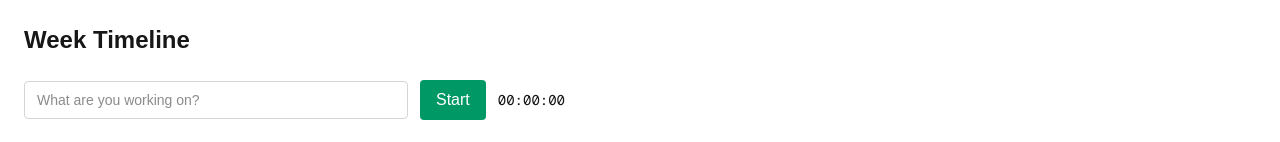
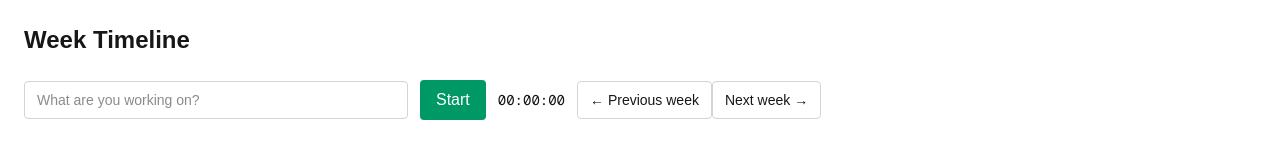
Before and after one commit to ledlkarel/time-tracker, a Next.js app: page /timer in a window 1280 px wide. Shown: the top 142 px of the page. Built offline with nearby package versions, Linux system fonts and the light colour scheme; no server answers; the database is empty.

Commit message:
added buttons to change week

```diff
--- a/app/timer/page.tsx
+++ b/app/timer/page.tsx
@@ -14,6 +14,8 @@ export default function TimerPage() {
         runningDurationSeconds,
         handleStart,
         handleStop,
+        goToPreviousWeek,
+        goToNextWeek,
     } = useTimerEntries();
     const [taskNameInput, setTaskNameInput] = useState("");
     return (
@@ -47,6 +49,22 @@ export default function TimerPage() {
                 <p className="font-mono text-sm text-white-700">
                     {formatDuration(runningDurationSeconds)}
                 </p>
+                <div>
+                    <button
+                        type="button"
+                        onClick={goToPreviousWeek}
+                        className="rounded border border-neutral-300 px-3 py-2 text-sm hover:bg-neutral-50"
+                    >
+                        ← Previous week
+                    </button>
+                    <button
+                        type="button"
+                        onClick={goToNextWeek}
+                        className="rounded border border-neutral-300 px-3 py-2 text-sm hover:bg-neutral-50"
+                    >
+                        Next week →
+                    </button>
+                </div>
             </div>
             {errorMessage ? (
                 <p className="mt-4 rounded bg-red-50 p-3 text-sm text-red-700">
--- a/app/timer/timer.utils.ts
+++ b/app/timer/timer.utils.ts
@@ -1,8 +1,8 @@
 import { CalendarDay } from "./timer.types";
 
-export function getCurrentWeek(): CalendarDay[] {
+export function getWeekFromDate(baseDate: Date): CalendarDay[] {
     const today = new Date();
-    const monday = new Date(today);
+    const monday = new Date(baseDate);
     const dayOfWeek = monday.getDay();
     const daysFromMonday = (dayOfWeek + 6) % 7;
     monday.setDate(monday.getDate() - daysFromMonday);
@@ -16,6 +16,9 @@ export function getCurrentWeek(): CalendarDay[] {
             isToday: day.toDateString() === today.toDateString(),
         };
     });
+}
+export function getCurrentWeek(): CalendarDay[] {
+    return getWeekFromDate(new Date());
 }
 
 export function toLocalIsoDate(value: string): string {
--- a/app/timer/useTimerEntries.ts
+++ b/app/timer/useTimerEntries.ts
@@ -3,7 +3,7 @@
 import { createClient } from "@/src/lib/supabase/client";
 import { useCallback, useEffect, useMemo, useState } from "react";
 import { CalendarDay, TimeEntry } from "./timer.types";
-import { getCurrentWeek, sameLocalDate, toLocalIsoDate } from "./timer.utils";
+import { getWeekFromDate, sameLocalDate, toLocalIsoDate } from "./timer.utils";
 
 type TimeEntryRow = {
     id: string | number;
@@ -13,7 +13,12 @@ type TimeEntryRow = {
 };
 export function useTimerEntries() {
     const supabase = useMemo(() => createClient(), []);
-    const week = useMemo(() => getCurrentWeek(), []);
+    const [weekOffset, setWeekOffset] = useState(0);
+    const week = useMemo(() => {
+        const base = new Date();
+        base.setDate(base.getDate() + weekOffset * 7);
+        return getWeekFromDate(base);
+    }, [weekOffset]);
     const today = week.find((day) => day.isToday) ?? week[0];
     const [nowMs, setNowMs] = useState(() => Date.now());
     const [selectedDate, setSelectedDate] = useState(today.isoDate);
@@ -22,10 +27,13 @@ export function useTimerEntries() {
     const [isLoadingEntries, setIsLoadingEntries] = useState(true);
     const [errorMessage, setErrorMessage] = useState<string | null>(null);
     const [runningEntryId, setRunningEntryId] = useState<string | null>(null);
-    const entriesForSelectedDate = useMemo(
-        () => entries.filter((entry) => sameLocalDate(entry.startedAt, selectedDate)),
-        [entries, selectedDate]
-    );
+
+    const goToPreviousWeek = useCallback(() => {
+        setWeekOffset((prev) => prev - 1);
+    }, []);
+    const goToNextWeek = useCallback(() => {
+        setWeekOffset((prev) => prev + 1);
+    }, []);
 
     useEffect(() => {
         const fetchWeekEntries = async () => {
@@ -140,7 +148,6 @@ export function useTimerEntries() {
         selectedDate,
         setSelectedDate,
         entries,
-        entriesForSelectedDate,
         isSaving,
         isLoadingEntries,
         errorMessage,
@@ -148,5 +155,7 @@ export function useTimerEntries() {
         runningDurationSeconds,
         handleStart,
         handleStop,
+        goToPreviousWeek,
+        goToNextWeek,
     };
 }
```
